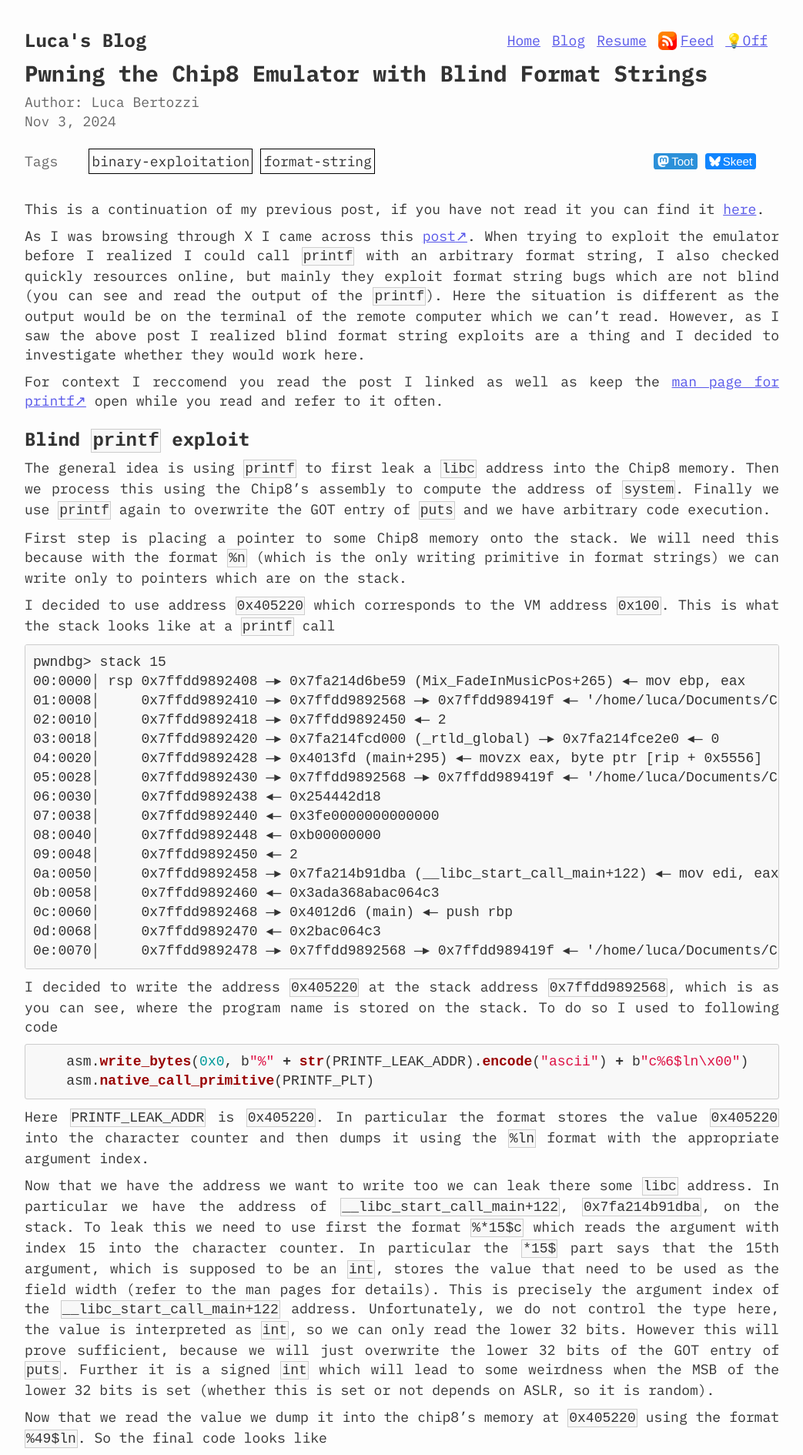
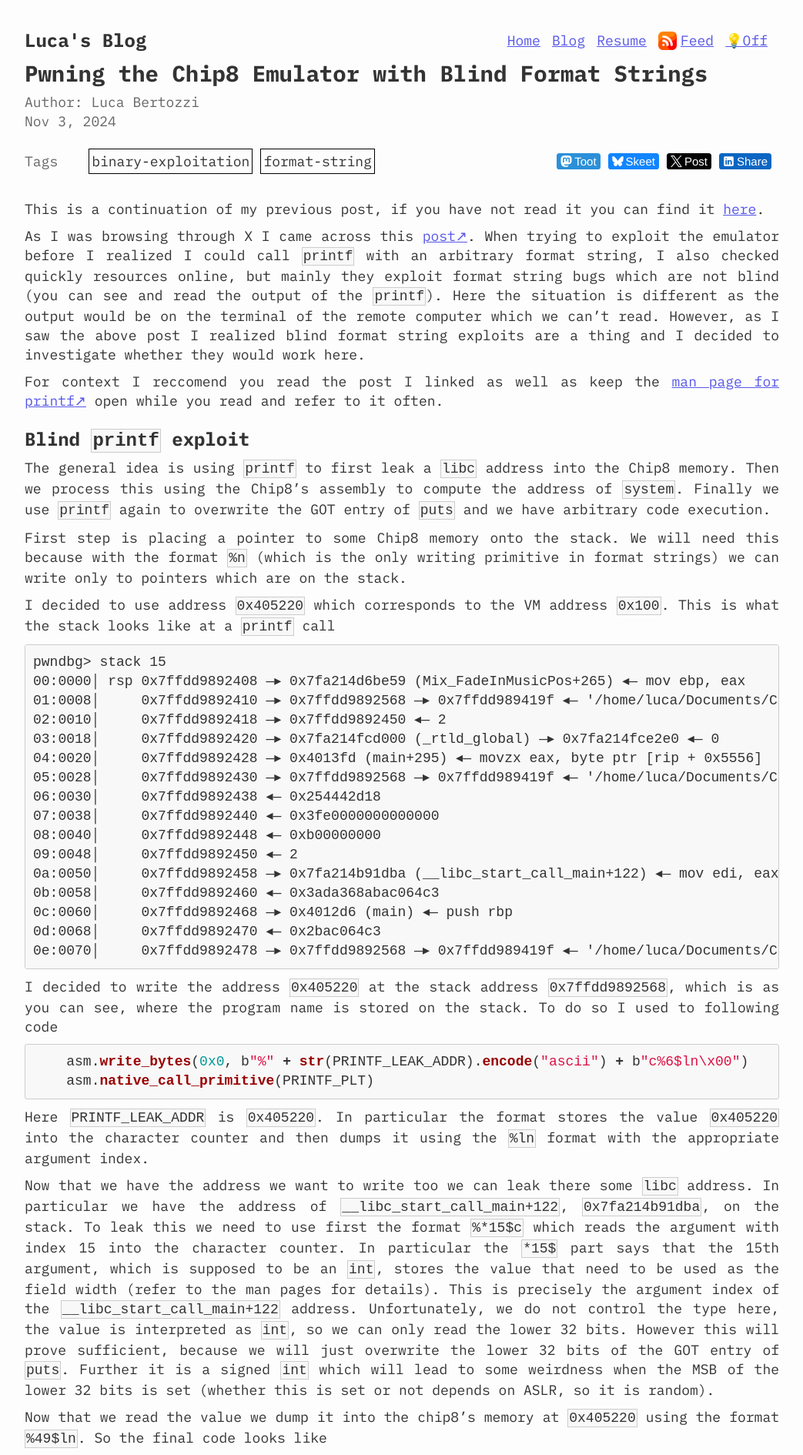
Before and after one commit to lucabtz/lucabtz.github.io, a Jekyll site: the page built from _posts/2024-11-3-pwning-the-chip8-emulator-with-blind-format-strings.md, in a window 1280 px wide. Shown: the top 1890 px of the page at 77% size, without its empty margins (118-1161 px from the left). Built offline with Jekyll 4.4.1, drawn with Linux system fonts in a browser that asks for light colours; comment, search, counter and statistics services are not loaded.

Commit message:
Replaced X and LinkedIn share buttons with custom made ones that require no JavaScript

```diff
--- a/_layouts/post.html
+++ b/_layouts/post.html
@@ -20,7 +20,7 @@ layout: default
                 <ul>
                     <li>
                         <a href="https://mastodonshare.com/?text={{ page.title }}&url={{ site.url }}{{ page.url }}"
-                            class="share-mastodon" target="_blank">
+                            class="share share-mastodon" target="_blank" title="Share on Mastodon">
                             <svg width="74" height="79" viewBox="0 0 74 79" fill="black"
                                 xmlns="http://www.w3.org/2000/svg">
                                 <path
@@ -31,7 +31,7 @@ layout: default
                         </a>
                     </li>
                     <li>
-                        <a class="share-bluesky" target="_blank" title="Share on Bluesky"
+                        <a class="share share-bluesky" target="_blank" title="Share on Bluesky"
                             href="https://bsky.app/intent/compose?text={{ site.url }}{{ page.url }}">
                             <svg width="1em" height="1em" fill="#fff" viewBox="0 0 600 530"
                                 xmlns="http://www.w3.org/2000/svg">
@@ -42,12 +42,28 @@ layout: default
                         </a>
                     </li>
                     <li>
-                        <a href="https://twitter.com/share?ref_src=twsrc%5Etfw" class="twitter-share-button"
-                            data-show-count="false"></a>
+                        <a class="share share-x" target="_blank" title="Share on X"
+                            href="https://x.com/intent/post?original_referer={{ site.url }}%2F&text={{ page.title }}&url={{ site.url }}{{ page.url }}">
+                            <svg width="1200" height="1227" viewBox="0 0 1200 1227" fill="none"
+                                xmlns="http://www.w3.org/2000/svg">
+                                <path
+                                    d="M714.163 519.284L1160.89 0H1055.03L667.137 450.887L357.328 0H0L468.492 681.821L0 1226.37H105.866L515.491 750.218L842.672 1226.37H1200L714.137 519.284H714.163ZM569.165 687.828L521.697 619.934L144.011 79.6944H306.615L611.412 515.685L658.88 583.579L1055.08 1150.3H892.476L569.165 687.854V687.828Z"
+                                    fill="white" />
+                            </svg>
+                            <div>Post</div>
+                        </a>
                     </li>
                     <li>
-                        <script src="https://platform.linkedin.com/in.js" type="text/javascript">lang: en_US</script>
-                        <script type="IN/Share" data-url="{{ site.url }}{{ page.url }}"></script>
+                        <a class="share share-linkedin" target="_blank" title="Share on LinkedIn"
+                            href="https://www.linkedin.com/feed/?linkOrigin=LI_BADGE&shareActive=true&shareUrl={{ site.url }}{{ page.url }}">
+                            <svg xmlns="http://www.w3.org/2000/svg" x="0px" y="0px" width="100" height="100"
+                                viewBox="0 0 50 50">
+                                <path
+                                    d="M41,4H9C6.24,4,4,6.24,4,9v32c0,2.76,2.24,5,5,5h32c2.76,0,5-2.24,5-5V9C46,6.24,43.76,4,41,4z M17,20v19h-6V20H17z M11,14.47c0-1.4,1.2-2.47,3-2.47s2.93,1.07,3,2.47c0,1.4-1.12,2.53-3,2.53C12.2,17,11,15.87,11,14.47z M39,39h-6c0,0,0-9.26,0-10 c0-2-1-4-3.5-4.04h-0.08C27,24.96,26,27.02,26,29c0,0.91,0,10,0,10h-6V20h6v2.56c0,0,1.93-2.56,5.81-2.56 c3.97,0,7.19,2.73,7.19,8.26V39z">
+                                </path>
+                            </svg>
+                            <div>Share</div>
+                        </a>
                     </li>
                 </ul>
             </div>
@@ -97,5 +113,3 @@ layout: default
         {% endif %}
     </div>
 </div>
-
-<script async src="https://platform.twitter.com/widgets.js" charset="utf-8"></script>
--- a/_sass/article.scss
+++ b/_sass/article.scss
@@ -157,9 +157,7 @@ article {
     }
 }
 
-a.share-bluesky {
-    background: #1185fe;
-
+a.share {
     border-radius: 0.2em;
     height: 21px;
     text-decoration: none;
@@ -179,35 +177,47 @@ a.share-bluesky {
 
     div {
         font-size: 15px;
+        font-family: Helvetica, Arial, sans-serif;
+    }
+}
+
+a.share-bluesky {
+    background: #1185fe;
+
+    div {
         color: white;
-        font-family: Helvetica, Arial, sans-serif;
     }
 }
 
 a.share-mastodon {
     background: #2b90d9;
 
-    border-radius: 0.2em;
-    height: 21px;
-    text-decoration: none;
-
-    display: flex;
-    flex-direction: row;
-    align-items: center;
-
-    padding: 5px;
-
     svg {
-        height: 15px;
-        width: 15px;
-        margin-right: 3px;
         fill: white;
     }
 
     div {
-        font-size: 15px;
         color: white;
-        font-family: Helvetica, Arial, sans-serif;
+    }
+}
+
+a.share-x {
+    background: black;
+
+    div {
+        color: white;
+    }
+}
+
+a.share-linkedin {
+    background: #0a66c2;
+
+    svg {
+        fill: white;
+    }
+
+    div {
+        color: white;
     }
 }
 
```
